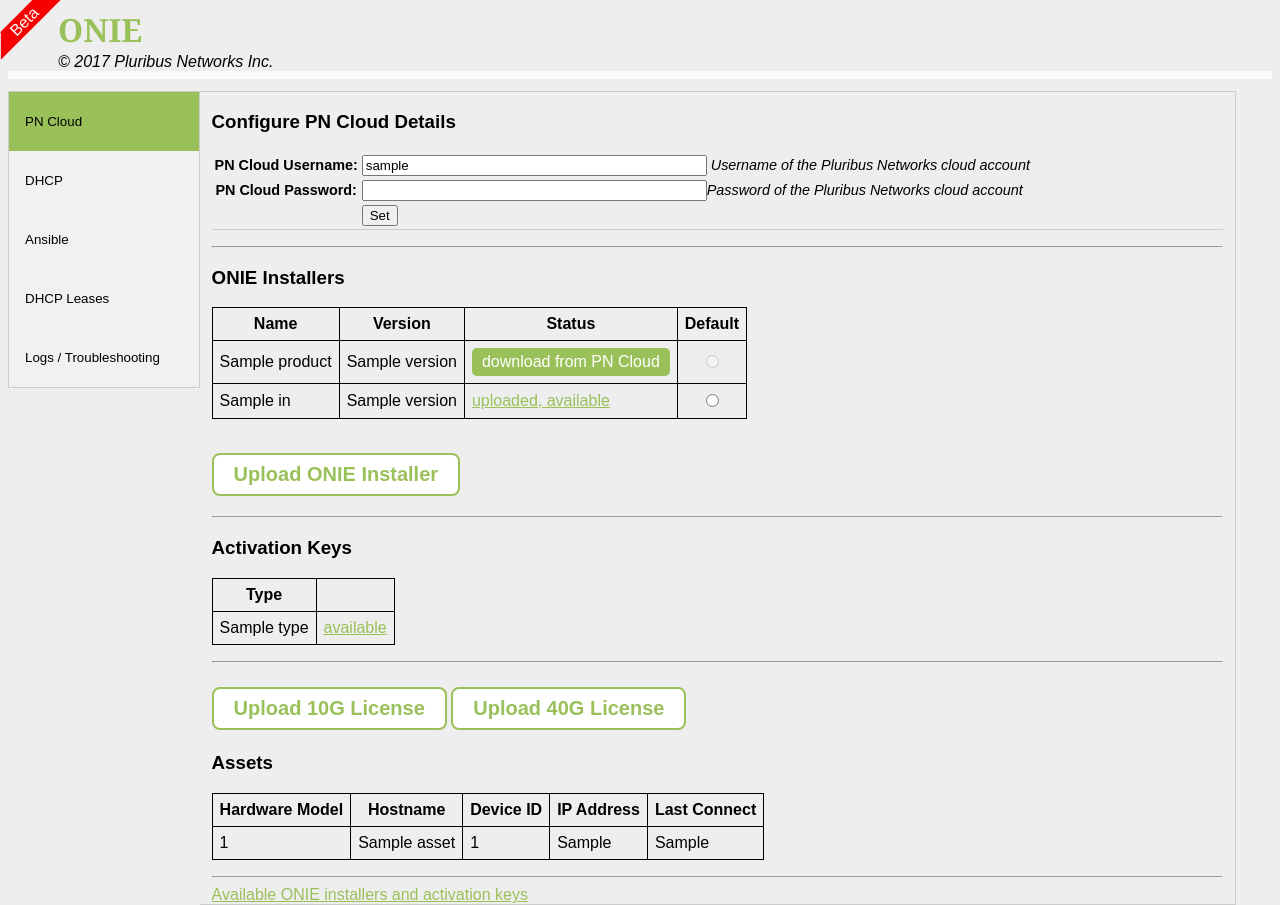
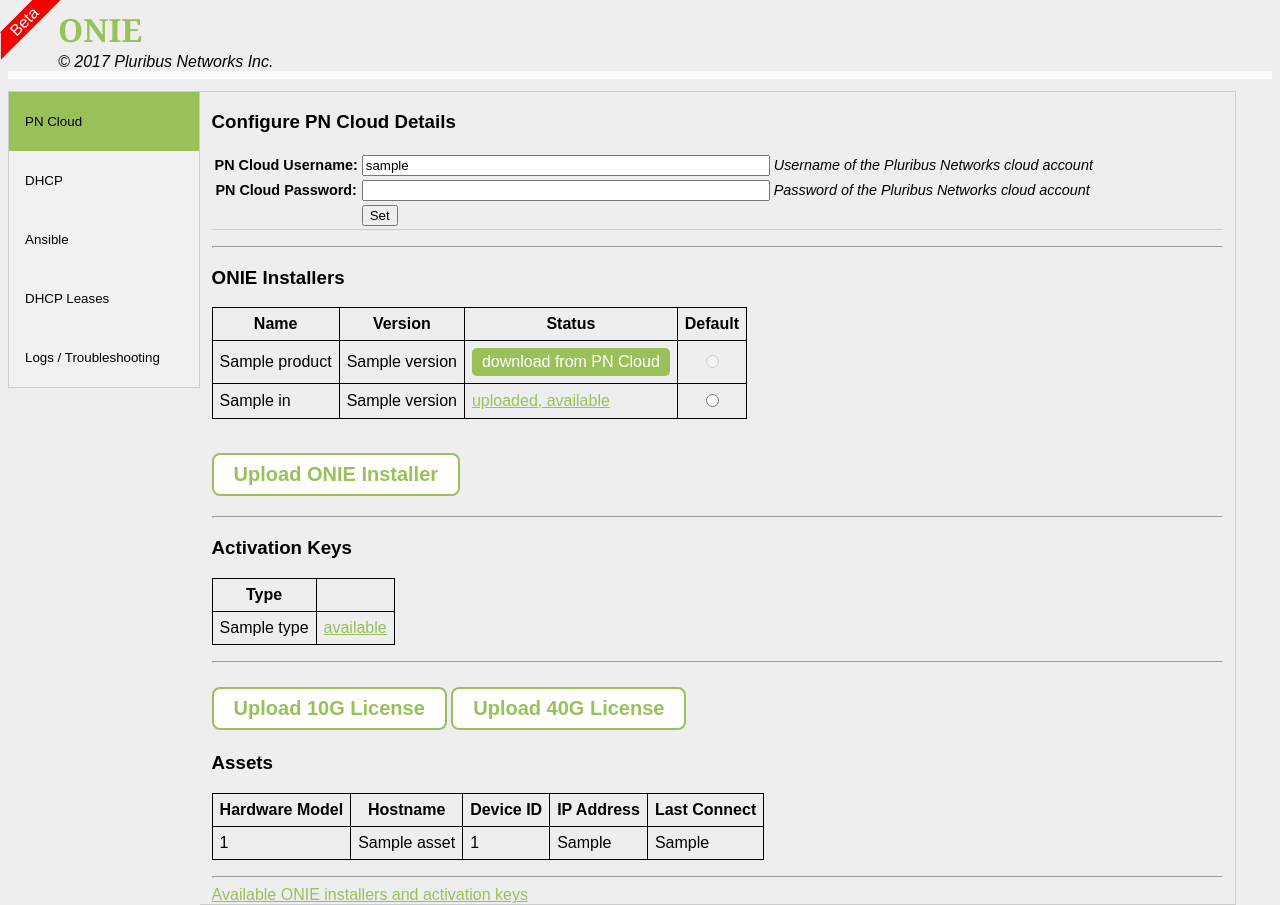
Before and after one commit to amitsi/onieztp, a Flask app: template onie/docker/app/onie/templates/show_entries.html in a window 1280 px wide. Run offline with Flask 2, Linux system fonts and the light colour scheme; tables that the repository leaves empty hold one stand-in row (values such as "Sample post"); the template is opened without the code that fills it: values that come from a table or form of the project are taken from there, most other values are stand-ins (such as "Sample title", 1, 10 or a date in 2020); data that the repository does not hold is empty.

Commit message:
Fix Other Dell Issues listed in this file #20
Make textboxes longer.  Also some misc cleanup.

```diff
--- a/onie/docker/app/onie/static/style.css
+++ b/onie/docker/app/onie/static/style.css
@@ -218,3 +218,7 @@
   top: 0;
   opacity: 0;
 }
+
+.inputtext {
+    width: 400px;
+}
--- a/onie/docker/app/onie/templates/show_entries.html
+++ b/onie/docker/app/onie/templates/show_entries.html
@@ -115,8 +115,8 @@
     <p/>
     <form action="{{ url_for('configure_onie') }}" method=post class="add-entry">
       <table>
-        <tr><th>PN Cloud Username:</th><td><input type="text" size="40" name="username" value="{{ onie.username }}" placeholder="user@example.com"/> <em>Username of the Pluribus Networks cloud account</em></td></tr>
-        <tr><th>PN Cloud Password:</th><td><input type="password" size="40" name="password" placeholder="{% if onie.password %}password set{% endif %}"/><em>Password of the Pluribus Networks cloud account</em></td></tr>
+        <tr><th>PN Cloud Username:</th><td><input type="text" class="inputtext" name="username" value="{{ onie.username }}" placeholder="user@example.com"/> <em>Username of the Pluribus Networks cloud account</em></td></tr>
+        <tr><th>PN Cloud Password:</th><td><input type="password" class="inputtext" name="password" placeholder="{% if onie.password %}password set{% endif %}"/> <em>Password of the Pluribus Networks cloud account</em></td></tr>
         <tr><td/><td><input type="submit" value="Set"/></td></tr>
       </table>
     </form>
@@ -199,8 +199,8 @@
     <p/>
     <form action="{{ url_for('configure_ansible') }}" method=post class="add-entry">
       <table>
-        <tr><th>SSH Username:</th><td><input type="text" size="40" name="ssh_user" value="{{ ansible.ssh_user or 'network-admin' }}" placeholder="network-admin"/> <em>Username Ansible will use to login to the host</em></td></tr>
-        <tr><th>SSH Password:</th><td><input type="password" size="40" name="ssh_pass" placeholder="{% if ansible.ssh_pass %}password set{% endif %}"/> <em>Password of the account Ansible will use to login to the host</em></td></tr>
+        <tr><th>SSH Username:</th><td><input type="text" class="inputtext" name="ssh_user" value="{{ ansible.ssh_user or 'network-admin' }}" placeholder="network-admin"/> <em>Username Ansible will use to login to the host</em></td></tr>
+        <tr><th>SSH Password:</th><td><input type="password" class="inputtext" name="ssh_pass" placeholder="{% if ansible.ssh_pass %}password set{% endif %}"/> <em>Password of the account Ansible will use to login to the host</em></td></tr>
         <tr><td/><td><input type="submit" value="Set"/></td></tr>
       </table>
     </form>
@@ -243,19 +243,19 @@
     <h3>Configure the DHCP subnet</h3>
     <form action="{{ url_for('configure_subnet') }}" method=post class="add-entry">
       <table>
-        <tr><th>DHCP Interface</th><td><input type="text" size="40" name="dhcp_interface" value="{{ server.dhcp_interface }}" placeholder="eth0"/> <em>Interface the DHCP server should be listening on</em>
+        <tr><th>DHCP Interface</th><td><input type="text" class="inputtext" name="dhcp_interface" value="{{ server.dhcp_interface }}" placeholder="eth0"/> <em>Interface the DHCP server should be listening on</em>
             {% if server.server_ip %}<br/><small><strong>Server IP: {{ server.server_ip.ip }}</strong></small>{% endif %}
             </td></tr>
-        <tr><th>Subnet:</th><td><input type="text" size="40" name="subnet" value="{{ server.subnet }}" placeholder="10.9.0.0"/> <em>The subnet the DHCP server will be servicing</em></td></tr>
-        <tr><th>Subnet Mask:</th><td><input type="text" size="40" name="subnet_mask" value="{{ server.subnet_mask }}" placeholder="255.255.0.0"/> <em>The subnet mask of the DHCP subnet</em></td></tr>
-        <tr><th>Broadcast Address:</th><td><input type="text" size="40" name="broadcast_address" value="{{ server.broadcast_address }}" placeholder="10.9.255.255"/> <em>Broadcast address for the subnet</em></td></tr>
-        <tr><th>DHCP Range Start:</th><td><input type="text" size="40" name="dhcp_range_start" value="{{ server.dhcp_range_start }}" placeholder="10.9.31.142"/> <em>The first IP of DHCP range</em></td></tr>
-        <tr><th>DHCP Range End:</th><td><input type="text" size="40" name="dhcp_range_end" value="{{ server.dhcp_range_end }}" placeholder="10.9.31.149"/> <em>The last IP of the DHCP range</em></td></tr>
-        <tr><th>Primary DNS:</th><td><input type="text" size="40" name="dns_primary" value="{{ server.dns_primary }}" placeholder="10.9.10.1"/> <em>The primary DNS server to be configured on the hosts</em></td></tr>
-        <tr><th>Secondary DNS:</th><td><input type="text" size="40" name="dns_secondary" value="{{ server.dns_secondary }}" placeholder="10.20.4.1"/> <em>The secondary DNS server to be configured on the hosts</em></td></tr>
-        <tr><th>Domain Name:</th><td><input type="text" size="40" name="domain_name" value="{{ server.domain_name }}" placeholder="pluribusnetworks.com"/> <em>The domain name to be configured on the hosts</em></td></tr>
-        <tr><th>Gateway:</th><td><input type="text" size="40" name="gateway" value="{{ server.gateway }}" placeholder="10.9.9.1"/> <em>The default gateway to be configueed on the hosts</em></td></tr>
-        <tr><th>Default URL:</th><td><input type="text" size="40" name="default_url" value="{{ server.default_url }}" placeholder="http://{% if server.server_ip %}{{ server.server_ip.ip }}{% else %}10.9.10.127{% endif %}:{{ server.server_port or '4000' }}/images/onie-installer"><em> The URL of the default ONIE installer</em></td></tr>
+        <tr><th>Subnet:</th><td><input type="text" class="inputtext" name="subnet" value="{{ server.subnet }}" placeholder="10.9.0.0"/> <em>The subnet the DHCP server will be servicing</em></td></tr>
+        <tr><th>Subnet Mask:</th><td><input type="text" class="inputtext" name="subnet_mask" value="{{ server.subnet_mask }}" placeholder="255.255.0.0"/> <em>The subnet mask of the DHCP subnet</em></td></tr>
+        <tr><th>Broadcast Address:</th><td><input type="text" class="inputtext" name="broadcast_address" value="{{ server.broadcast_address }}" placeholder="10.9.255.255"/> <em>Broadcast address for the subnet</em></td></tr>
+        <tr><th>DHCP Range Start:</th><td><input type="text" class="inputtext" name="dhcp_range_start" value="{{ server.dhcp_range_start }}" placeholder="10.9.31.142"/> <em>The first IP of DHCP range</em></td></tr>
+        <tr><th>DHCP Range End:</th><td><input type="text" class="inputtext" name="dhcp_range_end" value="{{ server.dhcp_range_end }}" placeholder="10.9.31.149"/> <em>The last IP of the DHCP range</em></td></tr>
+        <tr><th>Primary DNS:</th><td><input type="text" class="inputtext" name="dns_primary" value="{{ server.dns_primary }}" placeholder="10.9.10.1"/> <em>The primary DNS server to be configured on the hosts</em></td></tr>
+        <tr><th>Secondary DNS:</th><td><input type="text" class="inputtext" name="dns_secondary" value="{{ server.dns_secondary }}" placeholder="10.20.4.1"/> <em>The secondary DNS server to be configured on the hosts</em></td></tr>
+        <tr><th>Domain Name:</th><td><input type="text" class="inputtext" name="domain_name" value="{{ server.domain_name }}" placeholder="pluribusnetworks.com"/> <em>The domain name to be configured on the hosts</em></td></tr>
+        <tr><th>Gateway:</th><td><input type="text" class="inputtext" name="gateway" value="{{ server.gateway }}" placeholder="10.9.9.1"/> <em>The default gateway to be configueed on the hosts</em></td></tr>
+        <tr><th>Default URL:</th><td><input type="text" class="inputtext" name="default_url" value="{{ server.default_url }}" placeholder="http://{% if server.server_ip %}{{ server.server_ip.ip }}{% else %}10.9.10.127{% endif %}:{{ server.server_port or '4000' }}/images/onie-installer"><em> The URL of the default ONIE installer</em></td></tr>
         <tr><td/><td><input type="submit" value="Set"/></td></tr>
       </table>
     </form>
@@ -263,12 +263,12 @@
     <h3>Add a DHCP Host Entry</h3>
     <form action="{{ url_for('add_entry') }}" method=post class=add-entry>
       <table>
-        <tr><th>Hostname:</th><td><input type="text" size="40" name="hostname" placeholder="switch1"/> <em>This will become the hostname of the switch</em></td></tr>
-        <tr><th>IP:</th><td><input type="text" size="40" name="ip" placeholder="10.9.31.214"/> <em>This will become the IP address of the switch</em></td></tr>
-        <tr><th>MAC:</th><td><input type="text" size="40" name="mac" placeholder="8C:EA:1B:36:FF:FF"/> <em>This should be the system MAC of the switch</em></td></tr>
-        <tr><th>Device ID:</th><td><input type="text" size="40" name="device_id" placeholder="638064ffffff"/> <em>Should be in order receipt or nvplatform on shell</em></td></tr>
-        <tr><th>Device Type:</th><td><input type="text" size="40" name="device_type" placeholder="40g"/> <em>Specify if it is 40g or 10g or 100g platform</em></td></tr>
-        <tr><th>Default URL:</th><td><input type="text" size="40" name="default_url" placeholder="http://{% if server.server_ip %}{{ server.server_ip.ip }}{% else %}10.9.10.127{% endif %}:{{ server.server_port or '4000' }}/images/onie-installer"/> <em>Default URL will be selected; change to modify</em></td></tr>
+        <tr><th>Hostname:</th><td><input type="text" class="inputtext" name="hostname" placeholder="switch1"/> <em>This will become the hostname of the switch</em></td></tr>
+        <tr><th>IP:</th><td><input type="text" class="inputtext" name="ip" placeholder="10.9.31.214"/> <em>This will become the IP address of the switch</em></td></tr>
+        <tr><th>MAC:</th><td><input type="text" class="inputtext" name="mac" placeholder="8C:EA:1B:36:FF:FF"/> <em>This should be the system MAC of the switch</em></td></tr>
+        <tr><th>Device ID:</th><td><input type="text" class="inputtext" name="device_id" placeholder="638064ffffff"/> <em>Should be in order receipt or nvplatform on shell</em></td></tr>
+        <tr><th>Device Type:</th><td><input type="text" class="inputtext" name="device_type" placeholder="40g"/> <em>Specify if it is 40g or 10g or 100g platform</em></td></tr>
+        <tr><th>Default URL:</th><td><input type="text" class="inputtext" name="default_url" placeholder="http://{% if server.server_ip %}{{ server.server_ip.ip }}{% else %}10.9.10.127{% endif %}:{{ server.server_port or '4000' }}/images/onie-installer"/> <em>Default URL will be selected; change to modify</em></td></tr>
         <tr><td/><td><input type="submit" value="Add"/></td></tr>
       </table>
     </form>
@@ -302,7 +302,6 @@
   {% endif %}
   <p/>
   <hr/>
-  FOO{{ tshark_status }}BAR
   {% if services %}
   <h3>Services</h3>
   <table class="thinborder">
@@ -317,7 +316,7 @@
 </div>
 
 <div id="tab-leases" class="tabcontent">
-    <h3>Configure PN Cloud Details</h3>
+    <h3>DHCP Leases</h3>
 
     <small><em><strong>Note:</strong> Static DHCP hosts are not listed here.</em></small><p/>
     <table id='tableases' class="thinborder">
```
